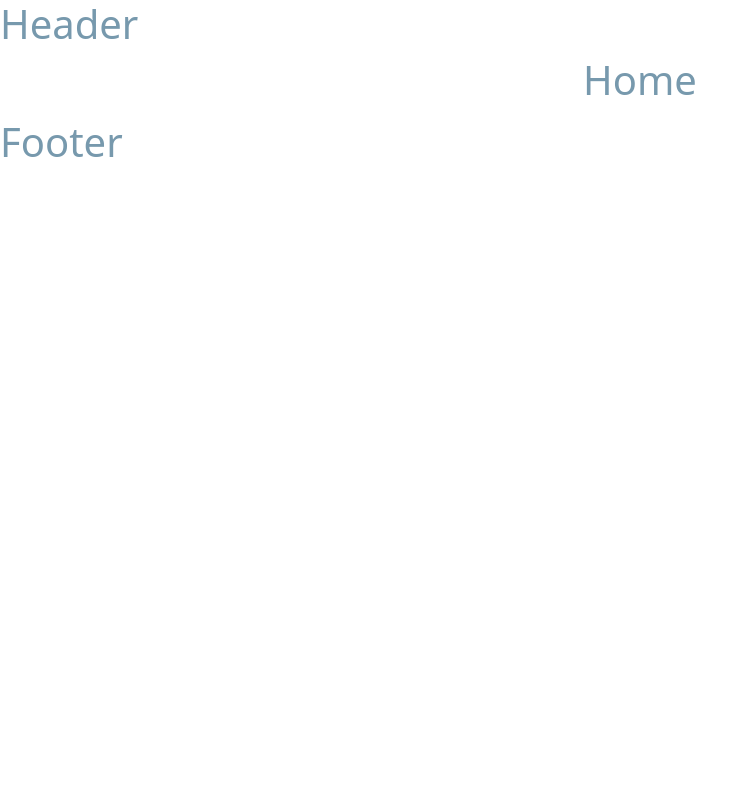
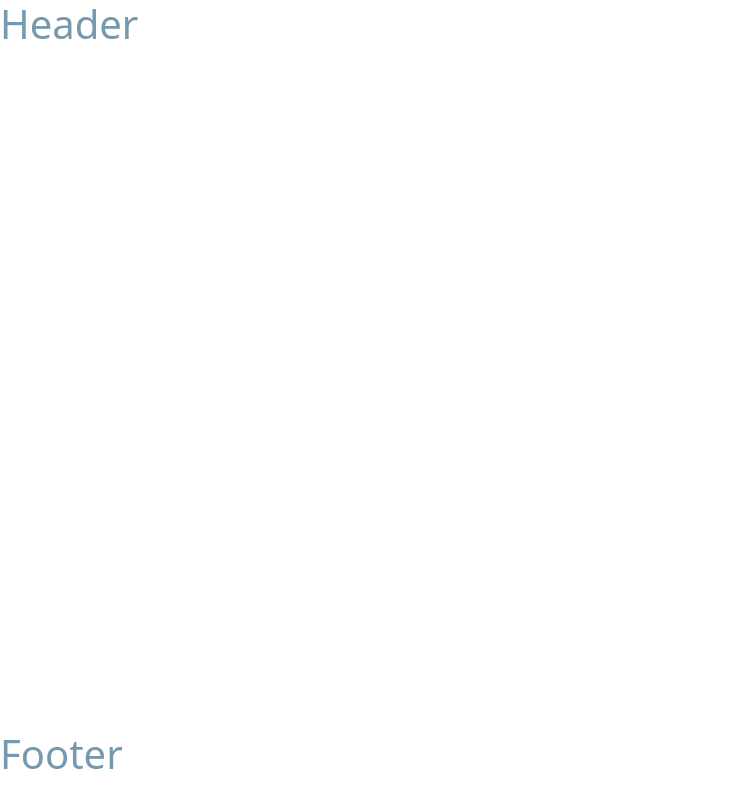
Before and after one commit to MiriamPecora/proj-html-vuejs, a Vue app: page / in a window 1280 px wide. Shown: the whole page, without its empty margins (0-755 px from the left). Built offline with nearby package versions, Linux system fonts and the light colour scheme.

Commit message:
UPD: header & footer in position absolute

```diff
--- a/src/components/AppFooter.vue
+++ b/src/components/AppFooter.vue
@@ -5,5 +5,14 @@ export default {
 </script>
 
 <template>
-<p class="fs-1">Footer</p>
+<footer>
+    <p class="fs-1">Footer</p>
+</footer>
 </template>
+
+<style lang="scss" scoped>
+footer{
+    position: absolute;
+    bottom: 0px;
+}
+</style>
--- a/src/components/AppHeader.vue
+++ b/src/components/AppHeader.vue
@@ -5,5 +5,14 @@ export default {
 </script>
 
 <template>
-<h1>Header</h1>
+<header>
+    <h1>Header</h1>
+</header>
 </template>
+
+<style lang="scss" scoped>
+header{
+    position: absolute;
+    top: 0;
+}
+</style>
--- a/src/pages/PageHome.vue
+++ b/src/pages/PageHome.vue
@@ -5,7 +5,6 @@ export default {
 </script>
 
 <template>
-<h1>Home</h1>
 
 </template>
 
```
